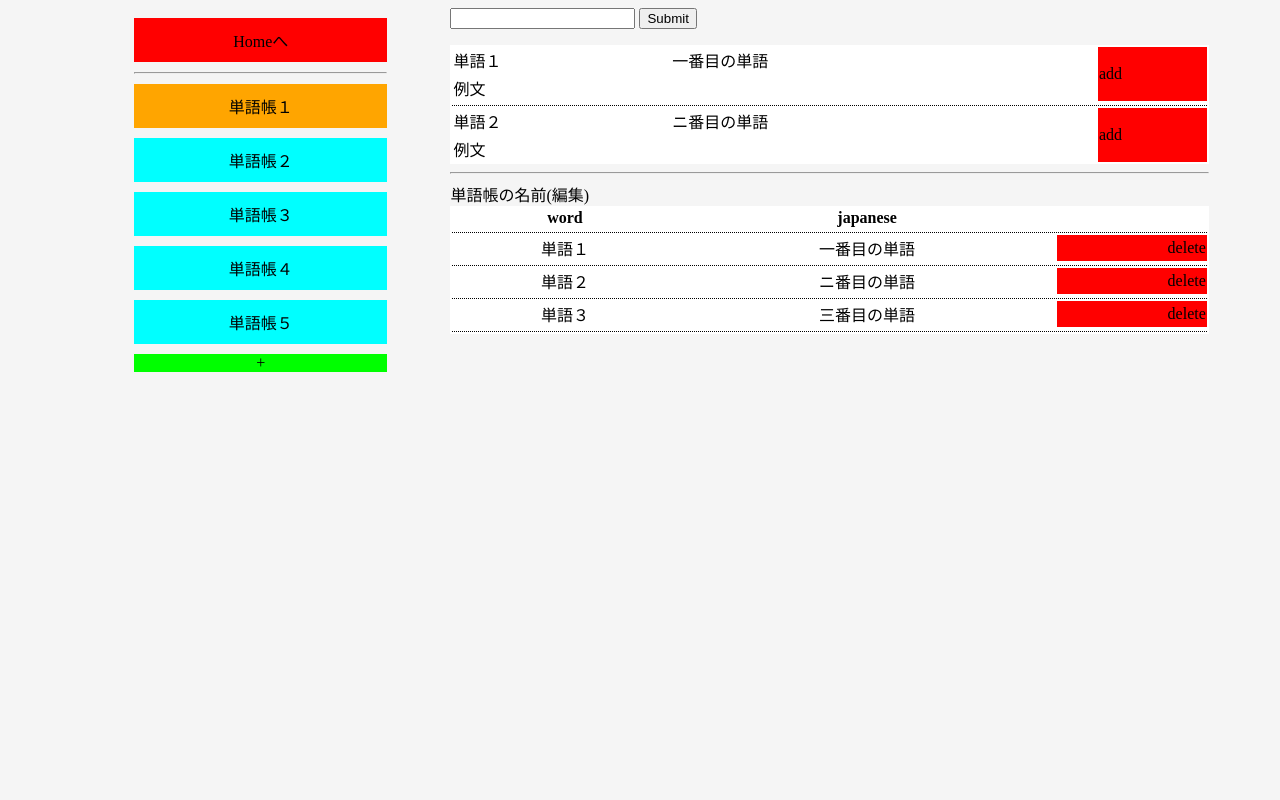
After one commit to AtanP/Atan, a Python web app: template src/template/editVocaList.html in a window 1280 px wide. The commit adds this page. Run offline with Jinja, Linux system fonts and the light colour scheme; the template is opened without the code that fills it, so the values that code supplies are empty.

Commit message:
added static editVocaList.html

```diff
--- /dev/null
+++ b/src/template/editVocaList.html
@@ -0,0 +1,145 @@
+<html>
+<html>
+	<head>
+        <script type="text/javascript" src="jquery.js"></script>
+        <script type="text/javascript" src="jquery.corner.js"></script>
+        <script type="text/javascript">
+			//読みこみ完了後に処理
+            jQuery(function () {
+                $(".corner").corner();
+            });
+        <!--
+
+        //追加動作
+        function addWord(id){
+            window.alert('動作確認用ダイアログ。id:' + id + 'を追加します')
+            $.post('',{addWordId:id});
+            window.location.reload();
+        }
+
+        //削除動作
+        function delWord(id, word){
+	        if(window.confirm(word + 'を削除します/id:' + id)){
+                $.post('', { dWordId:id});
+                window.location.reload();
+	        }
+        }
+
+        //ポップアップ
+        function popUp(id, name, title){
+            URI = 'editVocaListPopUp.html';
+            URI = URI + '?id=' + id;
+            URI = URI + '&name=' + name;
+            window.alert(URI);
+            subwin = open(URI, title);
+        }
+
+        // -->
+        </script>
+
+        <style type="text/css">
+            body{background-color:whitesmoke;}
+
+            div.floatleft{float:left; width:20%; margin-left:10%;}
+            div.floatright{float:right; width:60%; margin-right:5%;}
+            div.floatclear{clear:both;}
+
+            .widthMax{width:100%};
+
+            .marginTopSmall{margin-top:10px;}
+            .bgc1{background-color:Red;}
+            .bgc2{background-color:Orange;}
+            .bgc3{background-color:Aqua;}
+            .bgc4{background-color:Lime;}
+            .bgc99{background-color:White;}
+
+            .leftBoxL{height:auto; text-align:center; padding:10px 0px; margin:10px 0px;}
+            .leftBoxS{text-align:center; margin:10px 0px;}
+
+            .delimiterLine{border-bottom:1px dotted black;}
+            table#includedWordList .left{width:30%; text-align:center;}
+            table#includedWordList .center{width:50%; text-align:center;}
+            table#includedWordList .right{width:20%; text-align:right;}
+
+            ul{list-style-type:none; margin:0; padding:0;}
+        </style>
+	</head>
+	<body>
+        <!--左側の領域-->
+        <div class='floatleft'>
+            <!--ホームへ戻る-->
+            <div class='leftBoxL bgC1'><a>Homeへ</a></div>
+            <hr />
+            <!--編集する単語帳を選択-->
+            <ul>
+                <li class='leftBoxL bgC2'><a>単語帳１</a></li>
+                <li class='leftBoxL bgC3'><a>単語帳２</a></li>
+                <li class='leftBoxL bgC3'><a>単語帳３</a></li>
+                <li class='leftBoxL bgC3'><a>単語帳４</a></li>
+                <li class='leftBoxL bgC3'><a>単語帳５</a></li>
+            </ul>
+
+            <!--単語帳追加-->
+            <div class='leftBoxS bgC4' onclick='popUp(-1,"新規作成","新規単語帳")'>+</div>
+        </div>
+        <!--右側の領域-->
+        <div class='floatright'>
+            <!--単語検索-->
+            <form action="" method="get">
+              <input type="text" name="sWord" />
+              <input type="submit" value="Submit" />
+            </form>
+            <table class='widthMax bgc99'>
+                <!--ここから-->
+                <tr>
+                    <td>単語１</td><td>一番目の単語</td><td rowspan='2' class='bgc1' onclick='addWord(0)'>add</td>
+                </tr>
+                <tr class='delimiterLine'>
+                    <td colspan='2'>例文</td>
+                </tr>
+                <tr><td  colspan='3' class='delimiterLine'></td></tr>
+                <!--ここで１セット-->
+                <tr>
+                    <td>単語２</td><td>ニ番目の単語</td><td rowspan='2' class='bgc1'  onclick='addWord(1)'>add</td>
+                </tr>
+                <tr class='delimiterLine'>
+                    <td>例文</td>
+                </tr>
+            </table>
+
+            <hr />
+
+            <!--単語編集-->
+            <div>単語帳の名前(<span  onclick='popUp(100,"単語帳の名前","名前の変更")'>編集</span>)</div>
+            <table class='widthMax bgc99' id='includedWordList'>
+                <thead>
+                    <tr>
+                        <th class='left'>word</th><th class='center'>japanese</th><th></th>
+                    </tr>
+                    <tr><td  colspan='3' class='delimiterLine'></td></tr>
+                </thead>
+                <tbody>
+                    <!--ここから-->
+                    <tr>
+                        <td class='left word'>単語１</td><td class='center'>一番目の単語</td><td class='right bgc1 deleteBt' onclick='delWord(0,"xxx")'>delete</td>
+                    </tr>
+                    <tr><td  colspan='3' class='delimiterLine'></td></tr>
+                    <!--ここまで１セット-->
+                    <tr>
+                        <td class='left word'>単語２</td><td class='center'>ニ番目の単語</td><td class='right bgc1 deleteBt' onclick='delWord(1,"yyy")'>delete</td>
+                    </tr>
+                    <tr><td  colspan='3' class='delimiterLine'></td></tr>
+                    <tr>
+                        <td class='left word'>単語３</td><td class='center'>三番目の単語</td><td class='right bgc1 deleteBt' onclick='delWord(2,"zzz")'>delete</td>
+                    </tr>
+                    <tr><td  colspan='3' class='delimiterLine'></td></tr>
+                </tbody>
+            </table>
+
+            <!--単語帳を削除-->
+            <div></div>
+        </div>
+        <!--フッタ-->
+        <div class='floatclear'></div>
+	</body>
+</html>
--- a/src/template/userMenu.html
+++ b/src/template/userMenu.html
@@ -58,7 +58,7 @@
         <div class='floatright'>
             <!---->
   		    <div>あなたの学習状況</div>
-		    <a class='base corner bgcThird'>
+		    <a href='http://www.google.com' class='base corner bgcThird'>
                 <ul class='horizontal'>
                     <li class='box boxWidth firstBox'>Step0</li>
                     <li class='box boxWidth secondBox'>Step1</li>
```
Also changed, not shown: src/template/editVocaListPopUp.html (added, +55 -0 lines).
